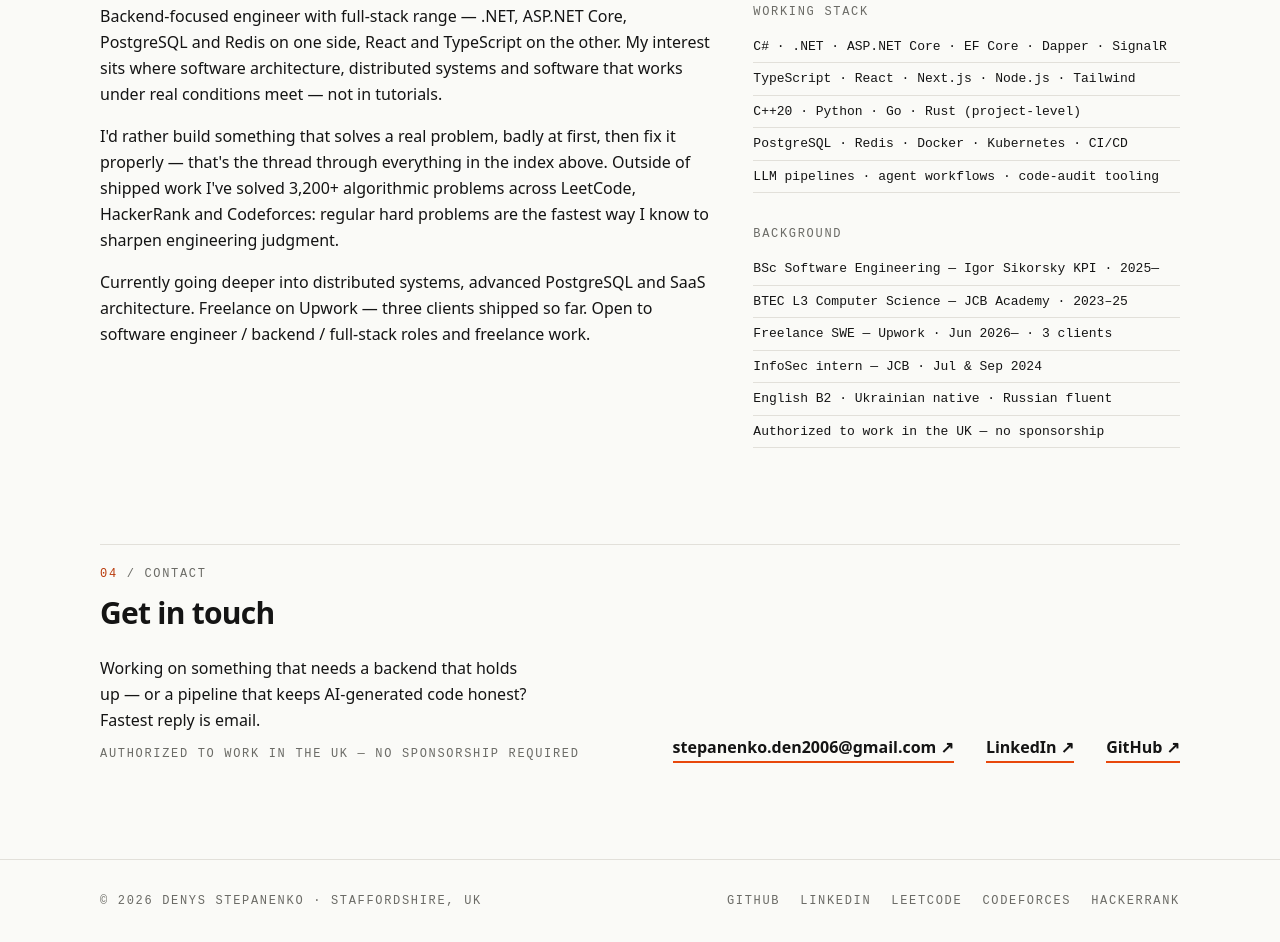
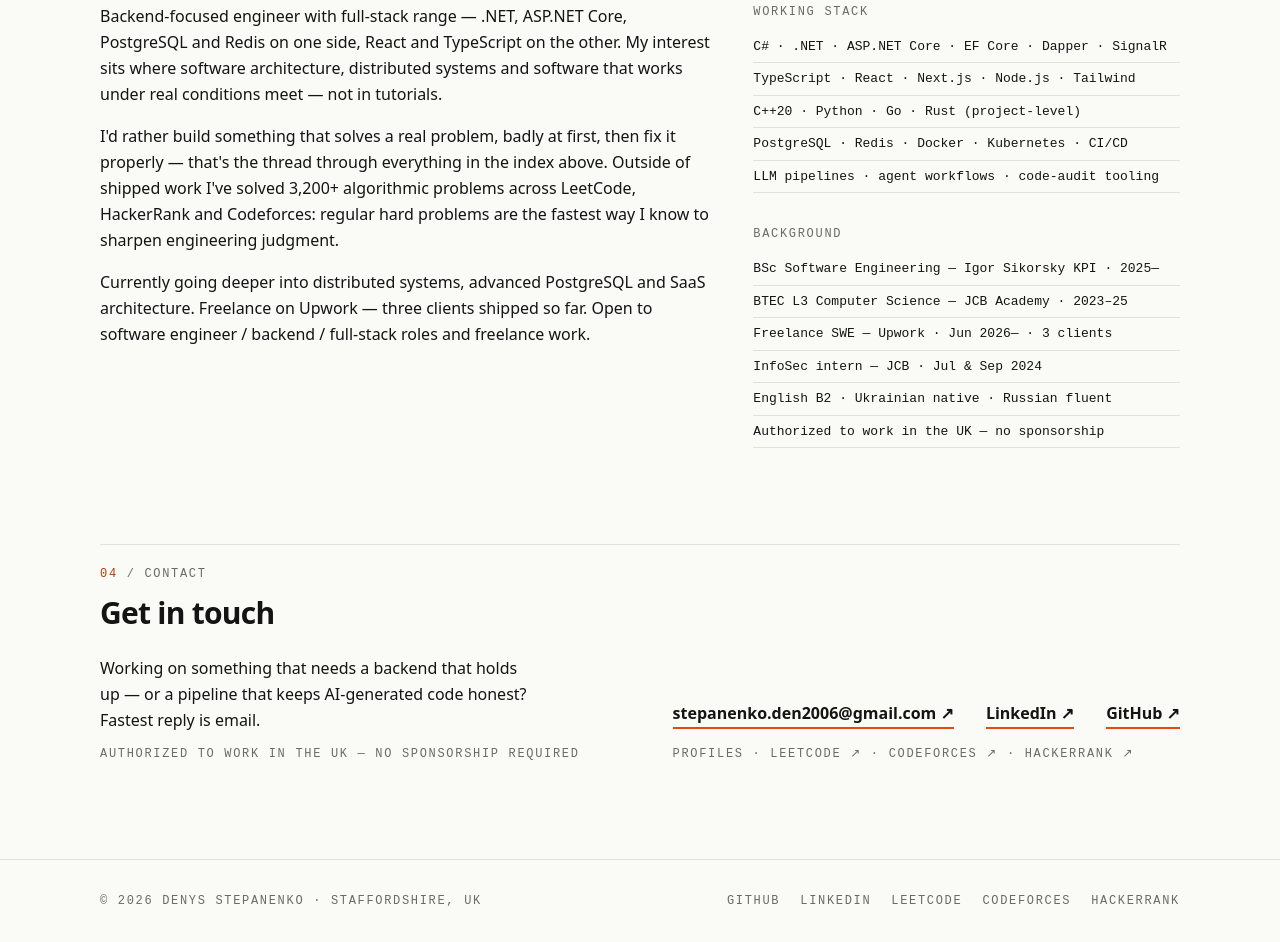
Before and after one commit to ezpectus/PortfolioWebsite, an Astro site: page / in a window 1280 px wide. Shown: the part 3364-4306 px from the top of the page. Built offline with nearby package versions, Linux system fonts and the light colour scheme; Astro itself is replaced by a stand-in of ours.

Commit message:
Add profile links, three more repos to archive

```diff
--- a/src/data/site.json
+++ b/src/data/site.json
@@ -112,6 +112,27 @@
       "repo": "https://github.com/ezpectus/CodeForces-Solutions_CPP-17"
     },
     {
+      "name": "Software-Design-Patterns",
+      "year": "Mar–Aug 2026",
+      "stack": "C++ · C#",
+      "note": "Design patterns implemented from scratch — where each belongs and why. 209 commits.",
+      "repo": "https://github.com/ezpectus/Software-Design-Patterns"
+    },
+    {
+      "name": "Algo-Visualiser-WASM",
+      "year": "May–Jul 2026",
+      "stack": "Rust/WASM · React · TS",
+      "note": "Rust/WASM-core variant of the visualiser — same ExecutionStep contract, 120+ algorithms. 96 commits.",
+      "repo": "https://github.com/ezpectus/Algo-Visualiser-WASM"
+    },
+    {
+      "name": "async-data-toolkit",
+      "year": "Mar–May 2026",
+      "stack": "Node.js · JavaScript",
+      "note": "Async patterns consolidated into one toolkit — generators, memoization, priority queues, streams. 59 commits.",
+      "repo": "https://github.com/ezpectus/async-data-toolkit"
+    },
+    {
       "name": "coursework",
       "year": "Sep 2026 — active",
       "stack": "C++ · C# · SQL · Mermaid",
--- a/src/pages/index.astro
+++ b/src/pages/index.astro
@@ -224,6 +224,7 @@ const aiArtifacts = [
         </p>
         <p class="mono mt-3">Authorized to work in the UK — no sponsorship required</p>
       </div>
+      <div class="flex flex-col gap-4">
         <div class="flex flex-wrap gap-x-8 gap-y-3">
           <a
             href={`mailto:${site.email}`}
@@ -243,6 +244,13 @@ const aiArtifacts = [
             >GitHub ↗</a
           >
         </div>
+        <p class="mono">
+          profiles ·
+          <a href={site.links.leetcode} rel="me" class="hover:text-ink">LeetCode ↗</a> ·
+          <a href={site.links.codeforces} rel="me" class="hover:text-ink">Codeforces ↗</a> ·
+          <a href={site.links.hackerrank} rel="me" class="hover:text-ink">HackerRank ↗</a>
+        </p>
+      </div>
     </div>
   </section>
 </BaseLayout>
```
Lines whose indentation alone changed are shown as unchanged.
